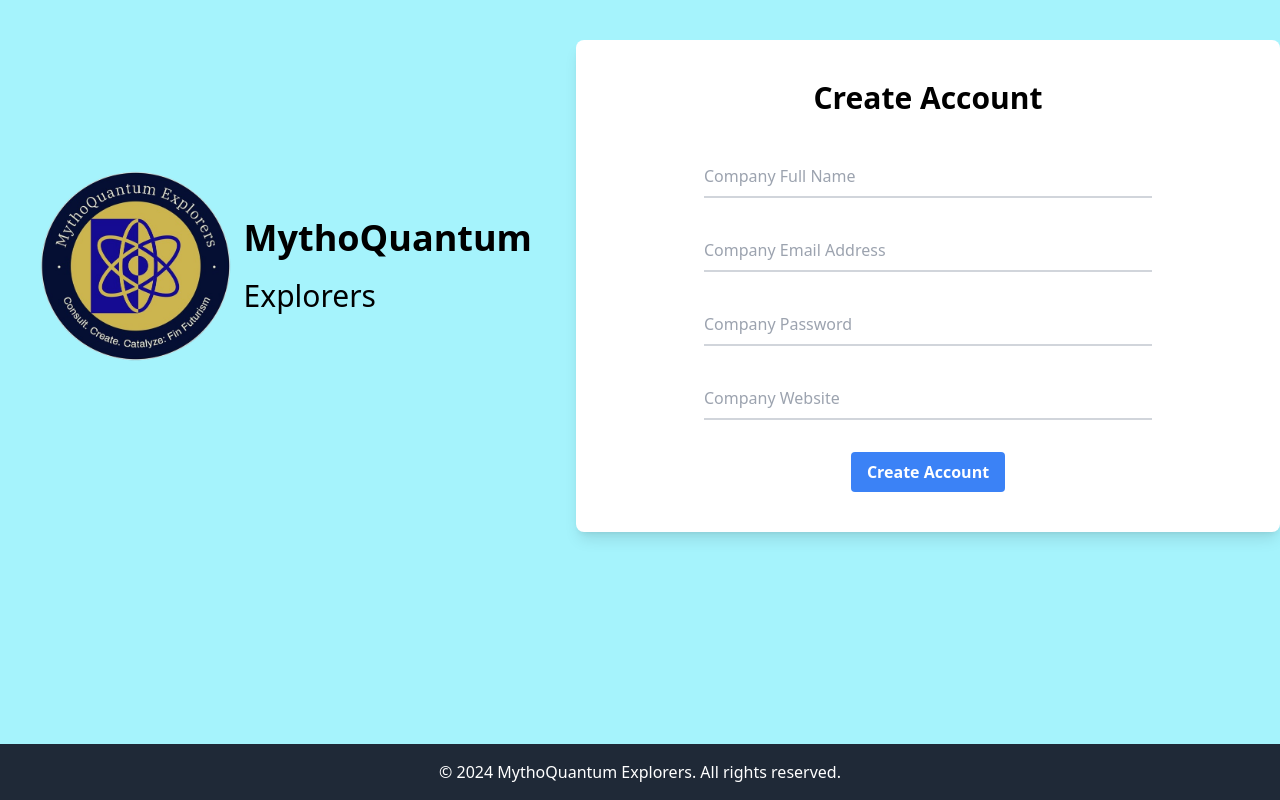
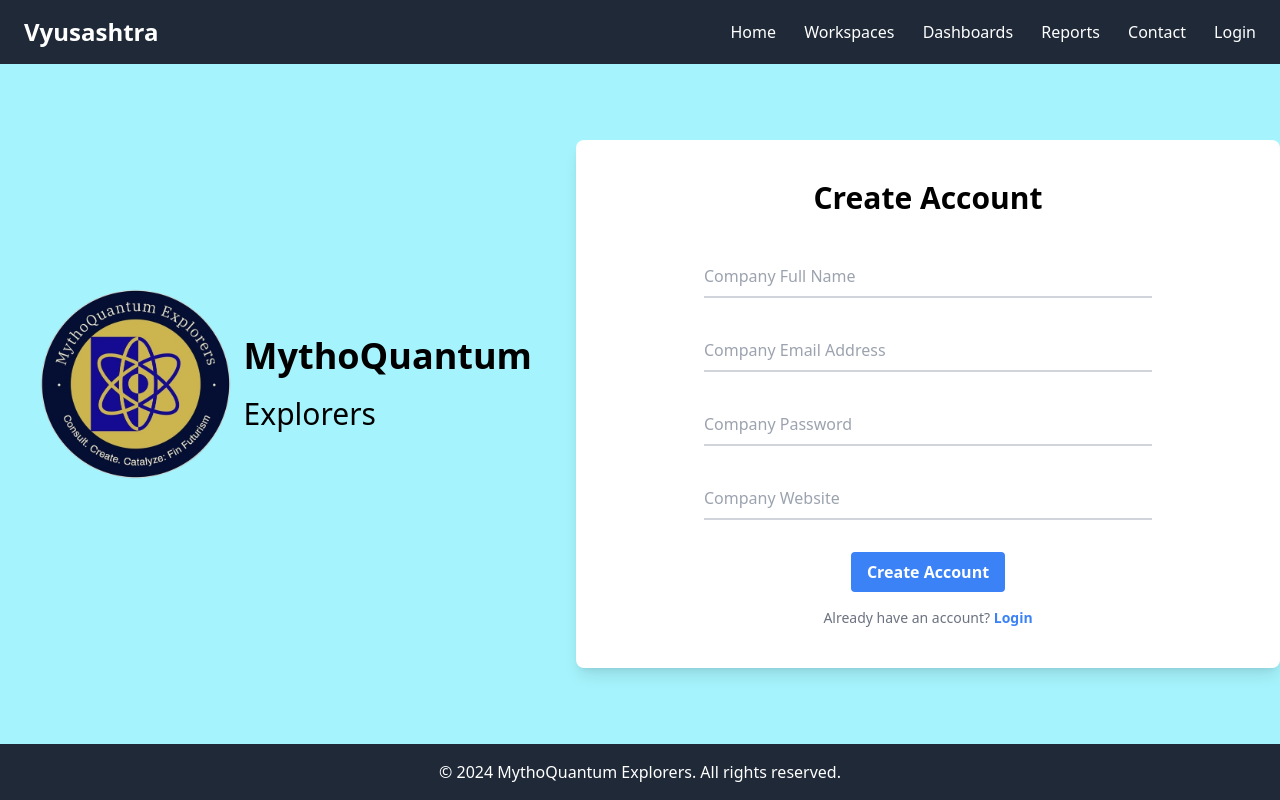
Before and after one commit to Mythoquantumexplorers/product, a Flask app: page /signup in a window 1280 px wide. Run offline with Flask 3, Linux system fonts and the light colour scheme; some libraries are stand-ins or nearby versions.

Commit message:
Adding navbar in login/signup pages and adding path to login from signup

```diff
--- a/app.py
+++ b/app.py
@@ -91,7 +91,7 @@ def signup():
             flash(f"An error occurred: {str(e)}", "error")
             return redirect('/signup')
     else:
-        return render_template('signup.html')
+        return render_template('signup.html',login=current_user.is_authenticated)
 
 @app.route('/datagrid')
 def datagrid2():
@@ -119,7 +119,7 @@ def login():
         else:
             flash("Invalid email or password", "error")
             return redirect(url_for('login'))
-    return render_template('login.html')
+    return render_template('login.html',login=current_user.is_authenticated)
 
 
 @app.route('/workspaces')
@@ -466,24 +466,6 @@ def view_charts(workspace_id):
     return render_template('view_charts.html', context=context)
 
 
-
-# @app.route('/delete_workspace/<int:workspace_id>', methods=['POST'])
-# def delete_workspace(workspace_id):
-#     try:
-#         # Query the workspace to delete
-#         workspace = Workspace.query.get_or_404(workspace_id)
-#         print(workspace)
-#         # Delete the workspace
-#         db.session.delete(workspace)
-#         db.session.commit()
-#         flash('Workspace deleted successfully!', 'success')
-#     except Exception as e:
-#         print("Some error occured")
-#         db.session.rollback()
-#         flash(f'Error occurred while deleting workspace: {str(e)}', 'danger')
-#         print(str(e))
-#     return redirect(url_for('workspaces'))
-
 # Static route for 'uploads'
 @app.route('/uploads/<path:filename>')
 def uploaded_file(filename):
--- a/templates/login.html
+++ b/templates/login.html
@@ -9,6 +9,7 @@
 </head>
 <body>
     <div class="flex flex-col bg-cyan-200 justify-between" style="min-height: 100vh;">
+        {% include 'navbar.html' %}
         <div class="flex lg:flex-row flex-col justify-center">
             <div class="w-2/5 p-10 flex items-center">
                 <img src="static/images/logo2.png" alt="MythoQuantum Explorers Logo" class="w-48 h-48 mr-3">
--- /dev/null
+++ b/templates/navbar.html
@@ -0,0 +1,18 @@
+<!-- Navbar -->
+<header class="bg-gray-800 text-white sticky sticky top-0 z-50">
+    <div class="container mx-auto flex justify-between items-center py-4 px-6">
+        <div class="text-2xl font-bold">Vyusashtra</div>
+        <nav class="space-x-6">
+            <a href="/" class="hover:text-purple-400">Home</a>
+            <a href="/workspaces" class="hover:text-purple-400">Workspaces</a>
+            <a href="/dashboards" class="hover:text-purple-400">Dashboards</a>
+            <a href="/reports" class="hover:text-purple-400">Reports</a>
+            <a href="/contact" class="hover:text-purple-400">Contact</a>
+            {% if login %}
+                <a href="/logout" class="hover:text-purple-400">Logout</a>
+            {% else %}
+                <a href="/login" class="hover:text-purple-400">Login</a>
+            {% endif %}
+        </nav>
+    </div>
+</header>
--- a/templates/signup.html
+++ b/templates/signup.html
@@ -9,6 +9,7 @@
 </head>
 <body>
     <div class="flex flex-col bg-cyan-200 justify-between" style="min-height: 100vh;">
+        {% include 'navbar.html' %}
         <div class="flex lg:flex-row flex-col justify-center">
             <div class="w-2/5 p-10 flex items-center">
             <img src="static\images\logo2.png" alt="MythoQuantum Explorers Logo" class="w-48 h-48 mr-3">
@@ -95,6 +96,13 @@
                     </button>
                 </div>
             </form>
+            <!-- Sign In Redirect -->
+            <div class="text-center mt-4">
+                <p class="text-gray-500 text-sm">
+                    Already have an account?
+                    <a href="/login" class="text-blue-500 hover:text-blue-700 font-bold">Login</a>
+                </p>
+            </div>
             </div>
 
 
```
Also changed, not shown: templates/home.html (+1 -18 lines).
